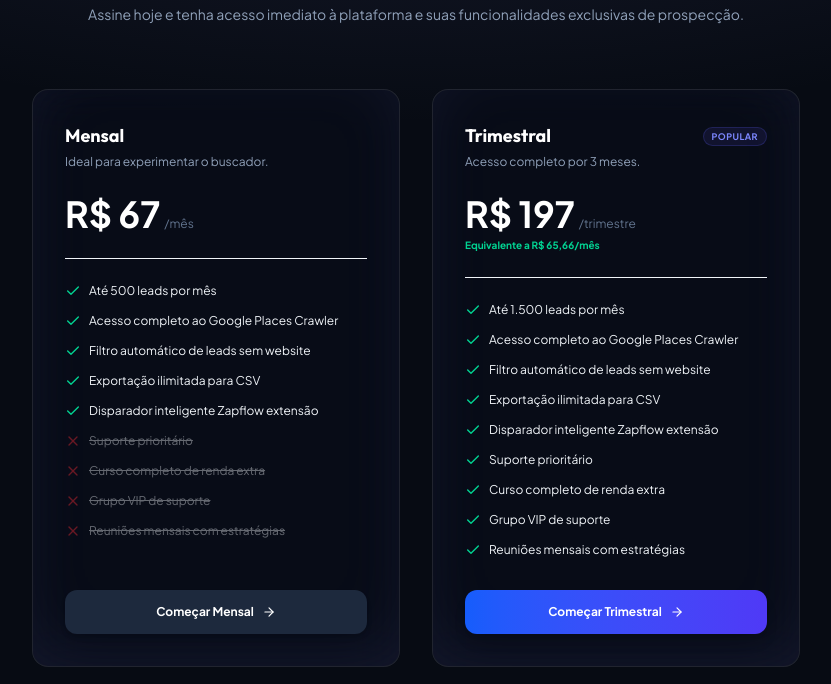
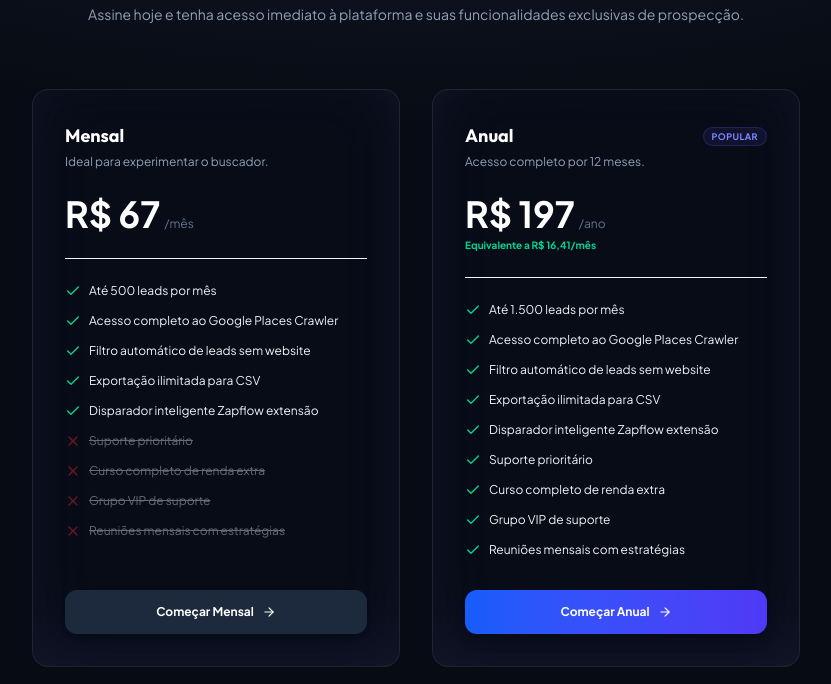
Before and after one commit to charlles2025k-cyber/gera-leads, a React (Vite) app: page / in a window 1280 px wide. Shown: the part 2460-3144 px from the top of the page, without its empty margins (224-1055 px from the left). Built offline with nearby package versions, Linux system fonts and the light colour scheme.

Commit message:
feat: rename Trimestral plan to Anual across platform

```diff
--- a/src/components/Dashboard.jsx
+++ b/src/components/Dashboard.jsx
@@ -295,7 +295,7 @@ export default function Dashboard({ user, onLogout, showAlert }) {
   const planNamePt = useMemo(() => {
     const plan = (profile?.plan || 'free').trim();
     if (plan === 'monthly') return 'Mensal';
-    if (plan === 'quarterly') return 'Trimestral';
+    if (plan === 'quarterly') return 'Anual';
     if (plan === 'annual') return 'Anual';
     return 'Gratuito';
   }, [profile]);
@@ -2231,10 +2231,10 @@ export default function Dashboard({ user, onLogout, showAlert }) {
                   link: 'https://pay.cakto.com.br/mihqmub_933107'
                 },
                 {
-                  name: 'Trimestral',
+                  name: 'Anual',
                   price: 'R$ 197',
-                  period: '/trimestre',
-                  subPrice: 'equivalente a R$65,66/mês',
+                  period: '/ano',
+                  subPrice: 'equivalente a R$16,41/mês',
                   description: 'A melhor opção com acesso a todo o ecossistema e suporte VIP.',
                   features: [
                     { text: 'Até 1.500 leads por mês', included: true },
@@ -2349,7 +2349,7 @@ export default function Dashboard({ user, onLogout, showAlert }) {
                   <span className="text-white font-bold block mt-1 text-sm">
                     {profile.plan === 'free' ? 'Gratuito' :
                      profile.plan === 'monthly' ? 'Mensal' :
-                     profile.plan === 'quarterly' ? 'Trimestral' :
+                     profile.plan === 'quarterly' ? 'Anual' :
                      profile.plan === 'annual' ? 'Anual' : profile.plan}
                   </span>
                 </div>
--- a/src/components/LandingPage.jsx
+++ b/src/components/LandingPage.jsx
@@ -26,7 +26,7 @@ export default function LandingPage({ onNavigateApp }) {
     },
     {
       q: "Preciso instalar algum programa?",
-      a: "Não! O Gera Leads funciona 100% no navegador, sem instalação. O ZapFlow é uma extensão do Chrome gratuita para quem assinar o plano Trimestral ou Anual."
+      a: "Não! O Gera Leads funciona 100% no navegador, sem instalação. O ZapFlow é uma extensão do Chrome gratuita para quem assinar o plano Anual."
     },
     {
       q: "Como funciona o disparo de WhatsApp?",
@@ -42,7 +42,7 @@ export default function LandingPage({ onNavigateApp }) {
     },
     {
       q: "Quanto posso buscar por mês?",
-      a: "Depende do seu plano: Mensal tem 500 leads/mês, Trimestral 1.500 leads/mês e Anual 5.000 leads/mês."
+      a: "Depende do seu plano: Mensal tem 500 leads/mês e Anual tem 1.500 leads/mês."
     }
   ];
 
@@ -354,23 +354,23 @@ export default function LandingPage({ onNavigateApp }) {
               </div>
             </div>
 
-            {/* Trimestral */}
+            {/* Anual */}
             <div className="p-8 rounded-2xl bg-[#0a0f1d]/50 backdrop-blur-xl flex flex-col justify-between hover:border-slate-700/80 transition-all shadow-xl" style={{ border: '1px solid rgba(255,255,255,0.1)', boxShadow: '0 -20px 80px -20px #8686f01f inset' }}>
               <div className="space-y-6">
                 <div>
                   <div className="flex justify-between items-center">
-                    <h3 className="text-lg font-bold text-white font-display">Trimestral</h3>
+                    <h3 className="text-lg font-bold text-white font-display">Anual</h3>
                     <span className="px-2 py-0.5 bg-indigo-500/10 border border-indigo-500/20 text-indigo-400 rounded-full text-[9px] font-bold uppercase tracking-wider">Popular</span>
                   </div>
-                  <p className="text-slate-400 text-xs mt-1">Acesso completo por 3 meses.</p>
+                  <p className="text-slate-400 text-xs mt-1">Acesso completo por 12 meses.</p>
                 </div>
 
                 <div>
                   <div className="flex items-baseline gap-1">
                     <span className="text-4xl font-black text-white">R$ 197</span>
-                    <span className="text-slate-500 text-xs">/trimestre</span>
+                    <span className="text-slate-500 text-xs">/ano</span>
                   </div>
-                  <span className="text-[10px] text-emerald-400 font-bold block mt-1">Equivalente a R$ 65,66/mês</span>
+                  <span className="text-[10px] text-emerald-400 font-bold block mt-1">Equivalente a R$ 16,41/mês</span>
                 </div>
 
                 <ul className="space-y-3.5 text-xs text-slate-350 border-t border-slate-850 pt-6">
@@ -420,7 +420,7 @@ export default function LandingPage({ onNavigateApp }) {
                   rel="noreferrer"
                   className="w-full py-3.5 bg-gradient-to-r from-blue-600 to-indigo-600 hover:from-blue-500 hover:to-indigo-500 text-white font-bold text-xs rounded-xl transition-all inline-flex items-center justify-center gap-2 shadow-lg hover:shadow-indigo-500/10 active:scale-[0.98] cursor-pointer"
                 >
-                  Começar Trimestral
+                  Começar Anual
                   <ArrowRight className="w-3.5 h-3.5" />
                 </a>
               </div>
```
